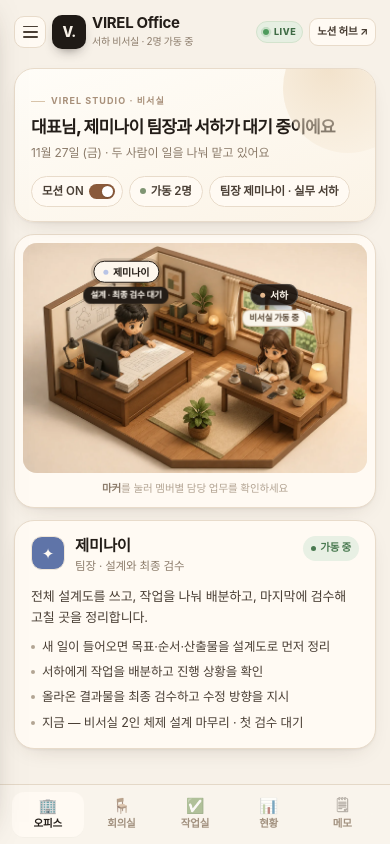
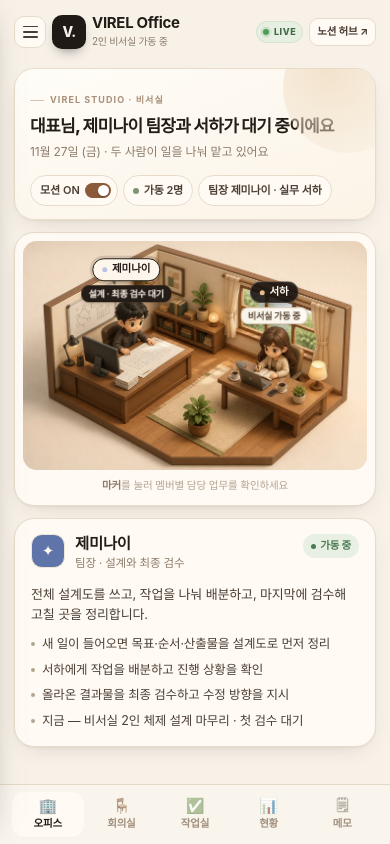
Before and after one commit to lalapert/virel-office, a plain HTML site: page index.html in a window 390 px wide. Drawn offline with Linux system fonts and the light colour scheme.

Commit message:
모바일 390 헤더·히어로 제목 줄바꿈과 마커 글자 크기 다듬기

```diff
--- a/index.html
+++ b/index.html
@@ -84,14 +84,15 @@
     content:""; position:absolute; right:-38px; top:-46px; width:130px; height:130px; border-radius:50%;
     background:radial-gradient(circle at 35% 35%, #f2e2cb, rgba(242,226,203,0)); pointer-events:none;
   }
-  .hero h2{margin:0; font-size:18px; font-weight:770; letter-spacing:-0.04em; line-height:1.35;}
+  .hero h2{margin:0; font-size:18px; font-weight:770; letter-spacing:-0.04em; line-height:1.38;
+    word-break:keep-all; text-wrap:balance;}
   .eyebrow{
     display:inline-flex; align-items:center; gap:6px; margin-bottom:8px;
     font-size:9px; font-weight:750; letter-spacing:.12em; color:#a8907a;
   }
   .eyebrow::before{content:""; width:14px; height:1px; background:#d8c4aa; display:block;}
   .hero .sub{margin:5px 0 0; font-size:12px; color:var(--muted);}
-  .chips{display:flex; gap:6px; margin-top:13px; flex-wrap:wrap;}
+  .chips{display:flex; gap:6px; margin-top:13px; flex-wrap:wrap; row-gap:7px;}
   .chip{
     display:inline-flex; align-items:center; gap:5px; font-size:11.5px; font-weight:600;
     padding:6px 10px; border-radius:999px; border:1px solid var(--line); background:var(--paper); color:var(--ink2);
@@ -124,7 +125,7 @@
   .pin .pill{
     display:inline-flex; align-items:center; justify-content:center; gap:5px;
     background:rgba(26,21,17,.9); color:#fdf6ec;
-    font-size:10px; font-weight:680; letter-spacing:-0.01em; white-space:nowrap;
+    font-size:10.5px; font-weight:680; letter-spacing:-0.01em; white-space:nowrap;
     padding:5px 9px; border-radius:999px;
     border:1px solid rgba(255,248,235,.2);
     box-shadow:0 4px 12px -6px rgba(20,15,10,.85);
@@ -133,7 +134,7 @@
   .pin .d{width:5px;height:5px;border-radius:50%; flex:none;}
   .pin .sub{
     display:inline-block; text-align:center;
-    font-size:8.5px; font-weight:650; letter-spacing:-0.02em; white-space:nowrap;
+    font-size:9px; font-weight:650; letter-spacing:-0.02em; white-space:nowrap;
     color:#5b4a38; background:rgba(255,251,244,.94);
     border:1px solid rgba(214,194,168,.85);
     padding:3px 6px; border-radius:7px;
@@ -561,8 +562,11 @@
     .live{font-size:9px; padding:3px 6px; letter-spacing:.06em;}
     .notion-btn{font-size:10.5px; padding:5px 7px; border-radius:9px;}
     .app{padding:0 14px;}
-    .hero h2{font-size:17px;}
-    .logo-mark{font-size:9.5px;}
+    .hero h2{font-size:17px; line-height:1.38;}
+    .hero{padding:15px 15px 13px;}
+    .chips{gap:5px;}
+    .chip{font-size:11px; padding:6px 9px;}
+    .chip.toggle{padding-right:6px;}
   }
   @media (prefers-reduced-motion:reduce){
     *{animation:none !important;}
@@ -579,7 +583,7 @@
       <div class="vbadge">V.</div>
       <div class="brand">
         <h1>VIREL Office</h1>
-        <p>서하 비서실 · 2명 가동 중</p>
+        <p>2인 비서실 가동 중</p>
       </div>
       <div class="hdr-right">
         <span class="live"><i></i>LIVE</span>
```
